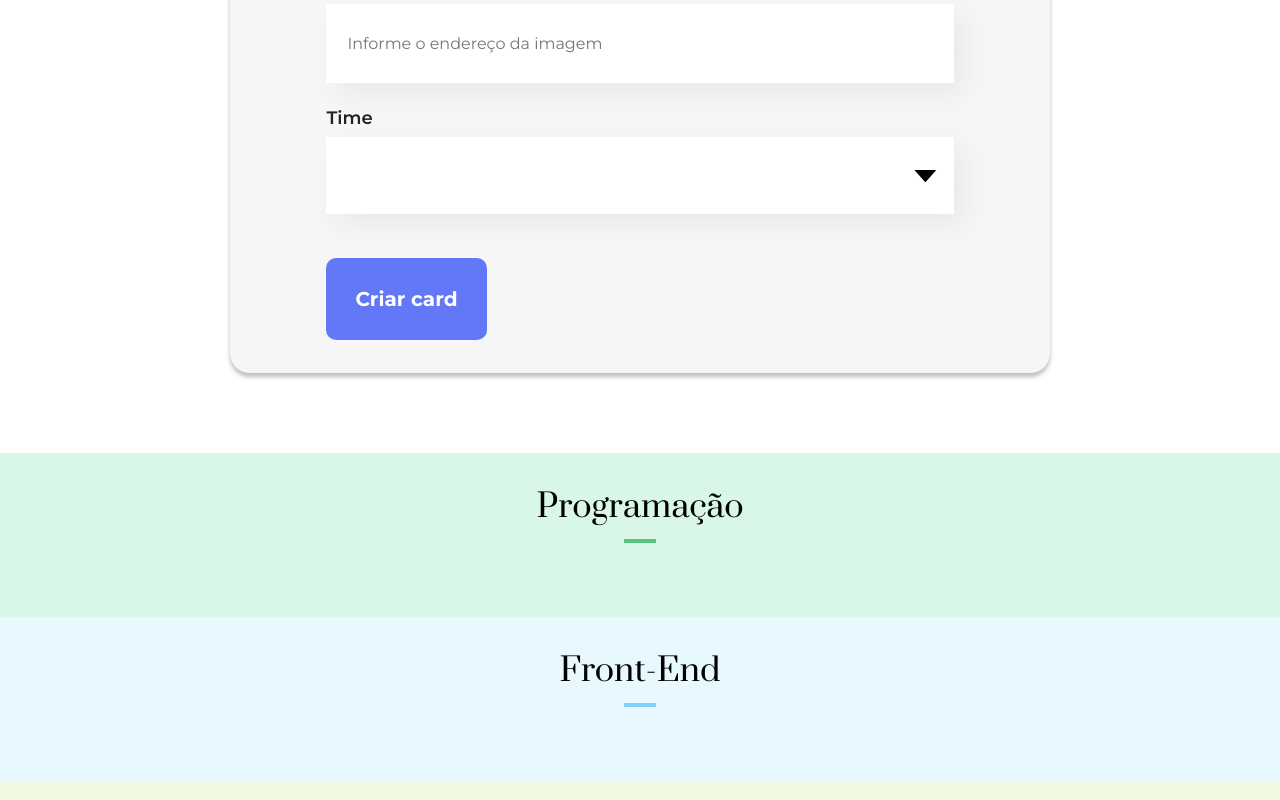
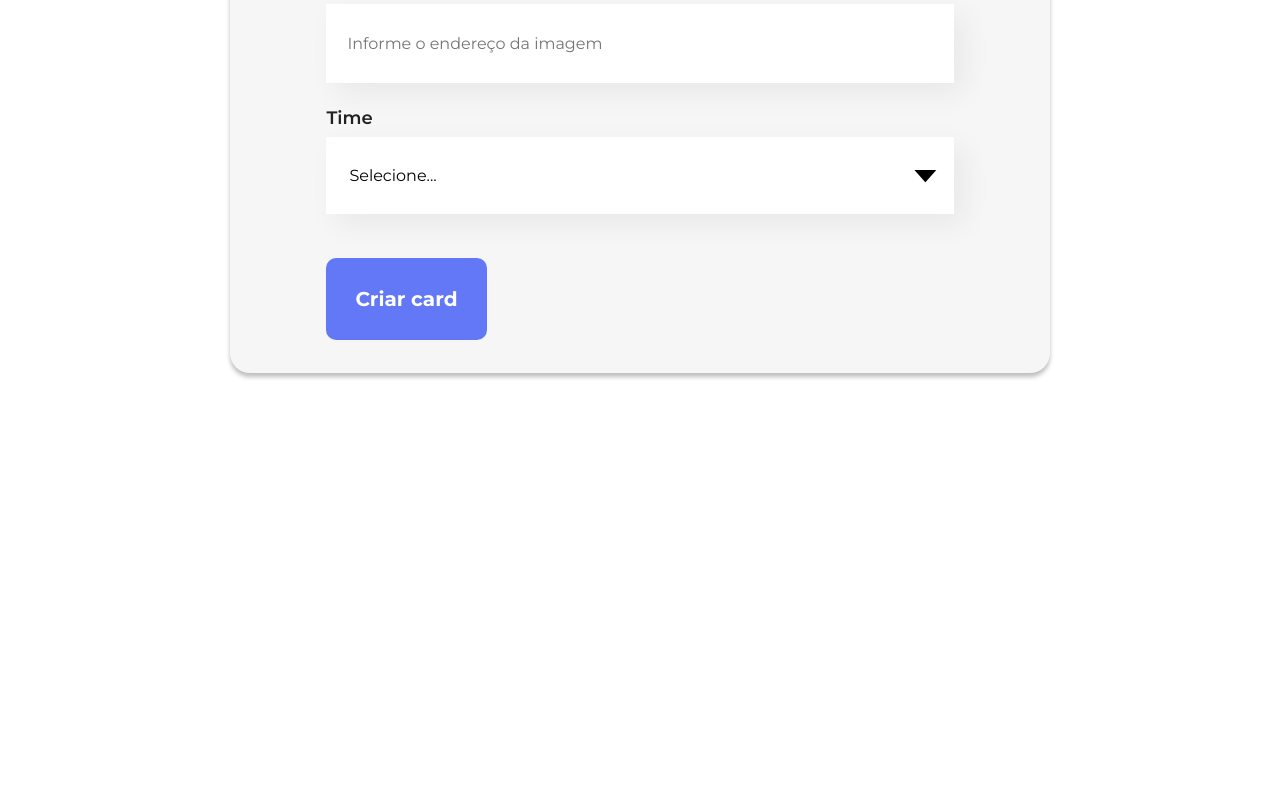
Before and after one commit to jeff-pedro/learn-react-organo, a React (Create React App) app: page / in a window 1280 px wide. Shown: the part 1040-1840 px from the top of the page. After the commit the page ends 1493 px from the top, so only its background shows below. Built offline with nearby package versions, Linux system fonts and the light colour scheme; the HTML template or start-up script is replaced by a standard one.

Commit message:
escondendo times vazios

```diff
--- a/src/componentes/Formulario/index.js
+++ b/src/componentes/Formulario/index.js
@@ -18,6 +18,11 @@
       imagem,
       time
     });
+    // Limpa o formulário
+    setNome('');
+    setCargo('');
+    setImagem('');
+    setTime('');
   }
 
   return (
--- a/src/componentes/ListaSuspensa/index.js
+++ b/src/componentes/ListaSuspensa/index.js
@@ -7,8 +7,9 @@
       <select
         onChange={(evento) => { props.aoAlterado(evento.target.value) }}
         required={props.obrigatorio}
+        value={props.valor}
       >
-        <option selected></option>
+        <option value="">Selecione...</option>
         { props.itens.map(item => <option key={item}>{item}</option>) }
       </select>
     </div>
--- a/src/componentes/Time/index.js
+++ b/src/componentes/Time/index.js
@@ -3,13 +3,13 @@
 
 const Time = ({ nome, corPrimaria, corSecundaria, colaboradores }) => {
   return (
-    <section className='time' style={{ backgroundColor: corPrimaria }}>
-
+    (colaboradores.length > 0) && <section className='time' style={{ backgroundColor: corPrimaria }}>
       <h3 style={{ borderColor: corSecundaria }}>{nome}</h3>
       <hr style={{ backgroundColor: corSecundaria }} />
       <div className='colaboradores'>
         {colaboradores.map(colaborador =>
           <Colaborador
+            key={colaborador.nome}
             nome={colaborador.nome}
             cargo={colaborador.cargo}
             imagem={colaborador.imagem}
```
